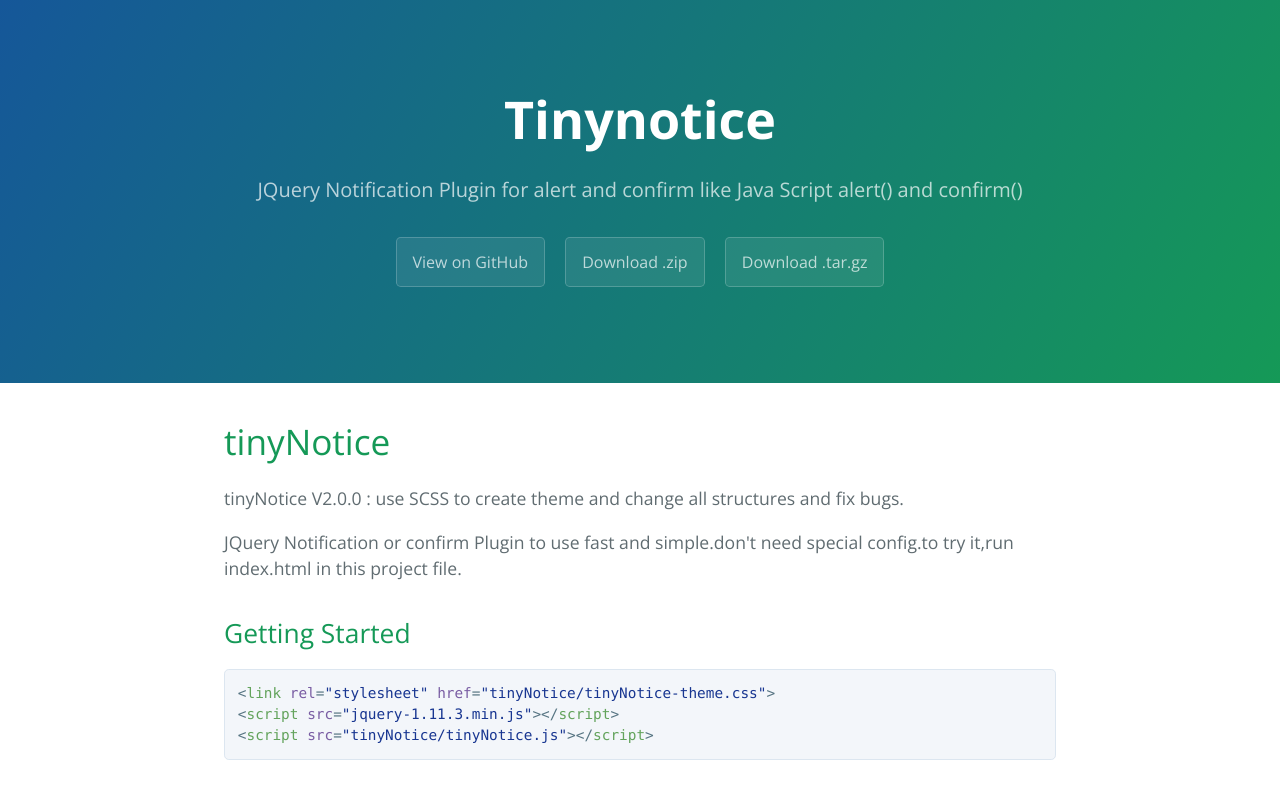
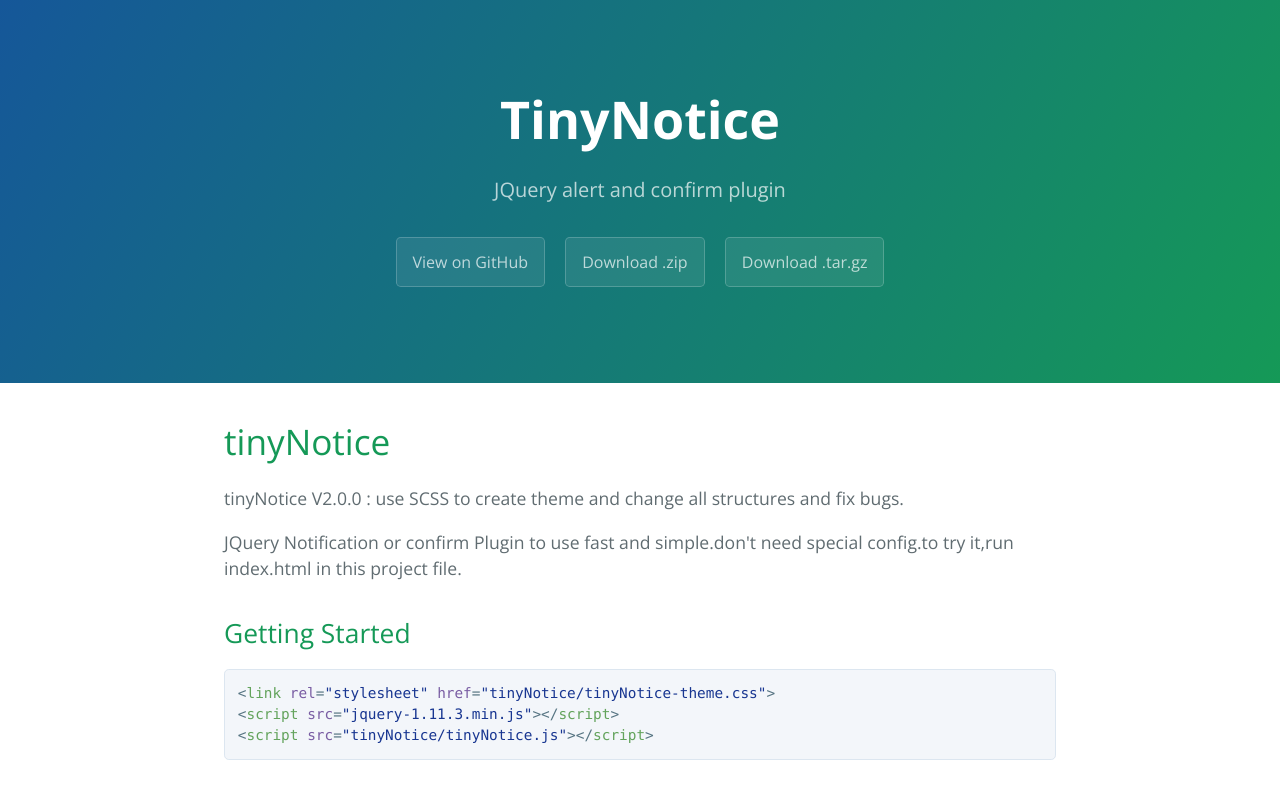
Before and after one commit to ebrahimiaval/tinyNotice, a plain HTML site: page index.html in a window 1280 px wide. Shown: the top 789 px of the page. Drawn offline with nearby package versions, Linux system fonts and the light colour scheme.

```diff
--- a/index.html
+++ b/index.html
@@ -2,7 +2,7 @@
 <html lang="en-us">
   <head>
     <meta charset="UTF-8">
-    <title>Tinynotice by ebrahimiaval</title>
+    <title>TinyNotice by ebrahimiaval</title>
     <meta name="viewport" content="width=device-width, initial-scale=1">
     <link rel="stylesheet" type="text/css" href="stylesheets/normalize.css" media="screen">
     <link href='https://fonts.googleapis.com/css?family=Open+Sans:400,700' rel='stylesheet' type='text/css'>
@@ -11,8 +11,8 @@
   </head>
   <body>
     <section class="page-header">
-      <h1 class="project-name">Tinynotice</h1>
-      <h2 class="project-tagline">JQuery Notification Plugin  for alert and confirm like Java Script alert() and confirm()</h2>
+      <h1 class="project-name">TinyNotice</h1>
+      <h2 class="project-tagline">JQuery alert and confirm plugin</h2>
       <a href="https://github.com/ebrahimiaval/tinyNotice" class="btn">View on GitHub</a>
       <a href="https://github.com/ebrahimiaval/tinyNotice/zipball/master" class="btn">Download .zip</a>
       <a href="https://github.com/ebrahimiaval/tinyNotice/tarball/master" class="btn">Download .tar.gz</a>
@@ -171,7 +171,7 @@
 <p>Licensed under the <a href="http://www.opensource.org/licenses/mit-license.php">MIT license</a>.</p>
 
       <footer class="site-footer">
-        <span class="site-footer-owner"><a href="https://github.com/ebrahimiaval/tinyNotice">Tinynotice</a> is maintained by <a href="https://github.com/ebrahimiaval">ebrahimiaval</a>.</span>
+        <span class="site-footer-owner"><a href="https://github.com/ebrahimiaval/tinyNotice">TinyNotice</a> is maintained by <a href="https://github.com/ebrahimiaval">ebrahimiaval</a>.</span>
 
         <span class="site-footer-credits">This page was generated by <a href="https://pages.github.com">GitHub Pages</a> using the <a href="https://github.com/jasonlong/cayman-theme">Cayman theme</a> by <a href="https://twitter.com/jasonlong">Jason Long</a>.</span>
       </footer>
```
Also changed, not shown: params.json (+1 -1 lines).
